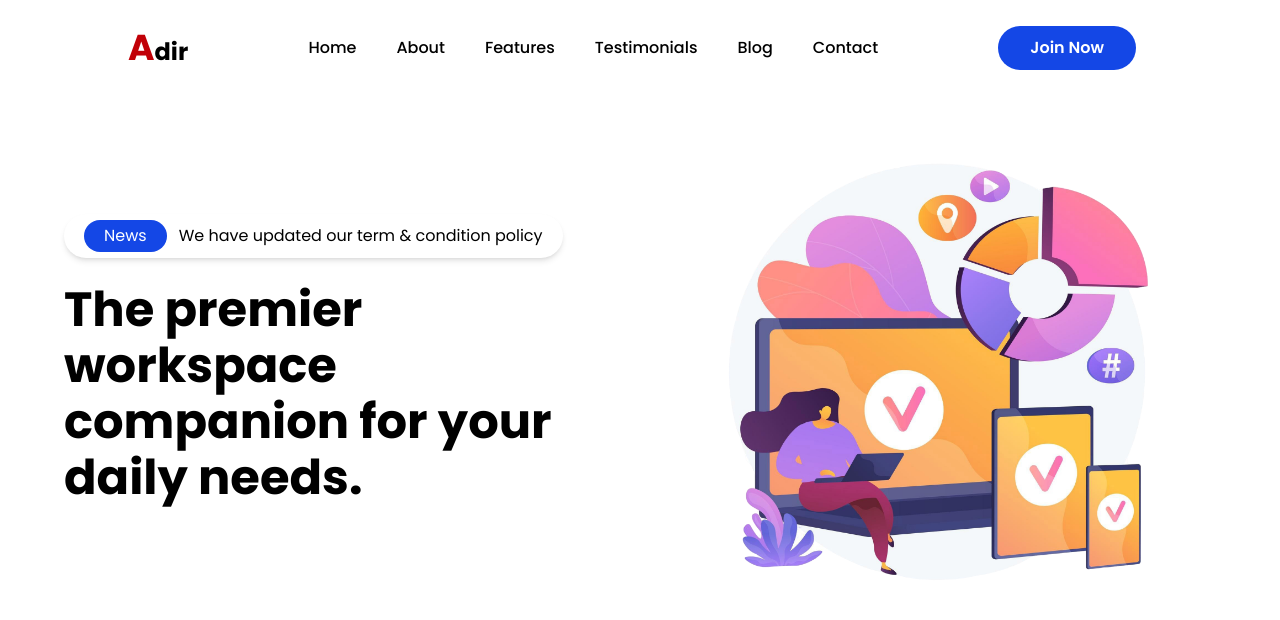
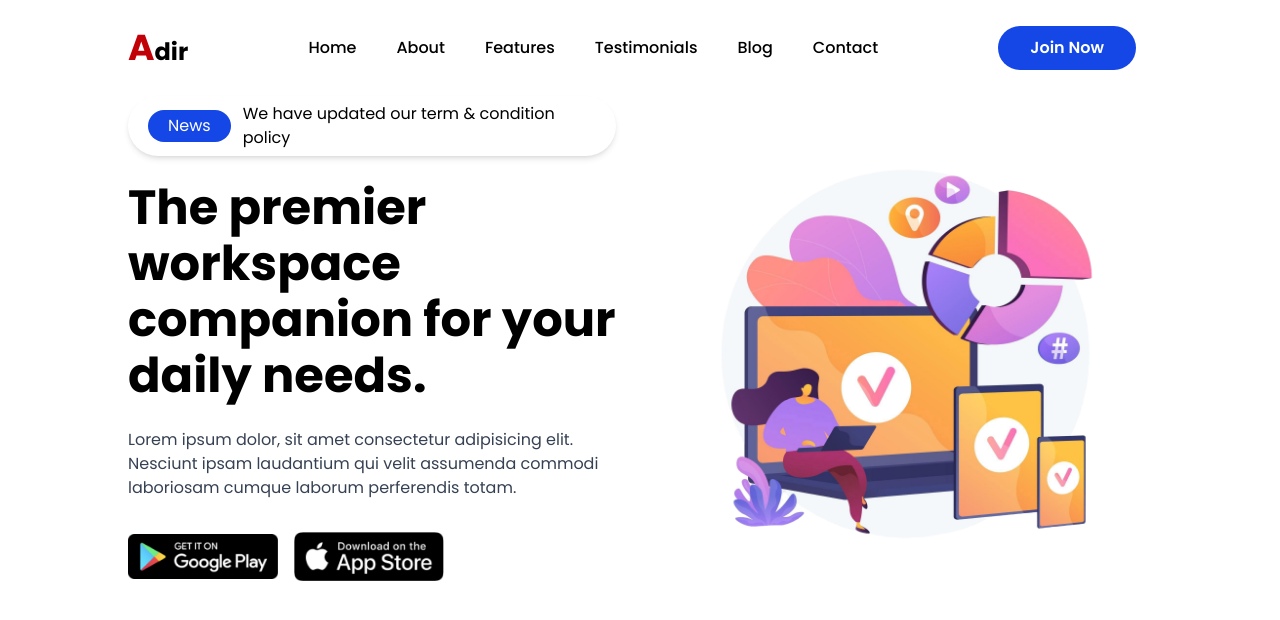
Before and after one commit to AdirGamil/nextjs-landingpage, a Next.js app: page / in a window 1280 px wide. Shown: the top 620 px of the page. Built offline with nearby package versions, Linux system fonts and the light colour scheme.

Commit message:
add playstore and appstore images

```diff
--- a/components/Home/Hero/Hero.tsx
+++ b/components/Home/Hero/Hero.tsx
@@ -3,7 +3,7 @@ import Image from 'next/image'
 const Hero = () => {
   return (
     <div className="w-full pt-[4vh] md:pt-[12vh] h-screen bg[#f7f6fb]">
-      <div className="flex justify-between flex-col w-[80%] md:w-[90%] h-full mx-auto ">
+      <div className="flex justify-between flex-col w-[90%] md:w-[80%] h-full mx-auto ">
         <div className="grid grid-cols-1 md:grid-cols-2 items-center gap-12">
           {/* Text Content */}
           <div>
@@ -20,6 +20,13 @@ const Hero = () => {
             <h1 className="text-2xl sm:text-4xl md:text-5xl mt-6 mb-6 font-bold md:leading-[3rem] lg:leading-[3.5rem]">
               The premier workspace companion for your daily needs.
             </h1>
+            {/* Description */}
+            <p className='text-gray-700'>Lorem ipsum dolor, sit amet consectetur adipisicing elit. Nesciunt ipsam laudantium qui velit assumenda commodi laboriosam cumque laborum perferendis totam.</p>
+          {/* PlayStore and AppStore */}
+          <div className='flex my-8 items-center space-x-4'>
+<Image src="/images/gp.png" alt="playstore" width={150} height={150} className='object-contain' />
+<Image src="/images/as.png" alt="appstore" width={150} height={150} className='object-contain' />
+          </div>
           </div>
           {/* Image Content */}
           <div className="hidden lg:block">
```
